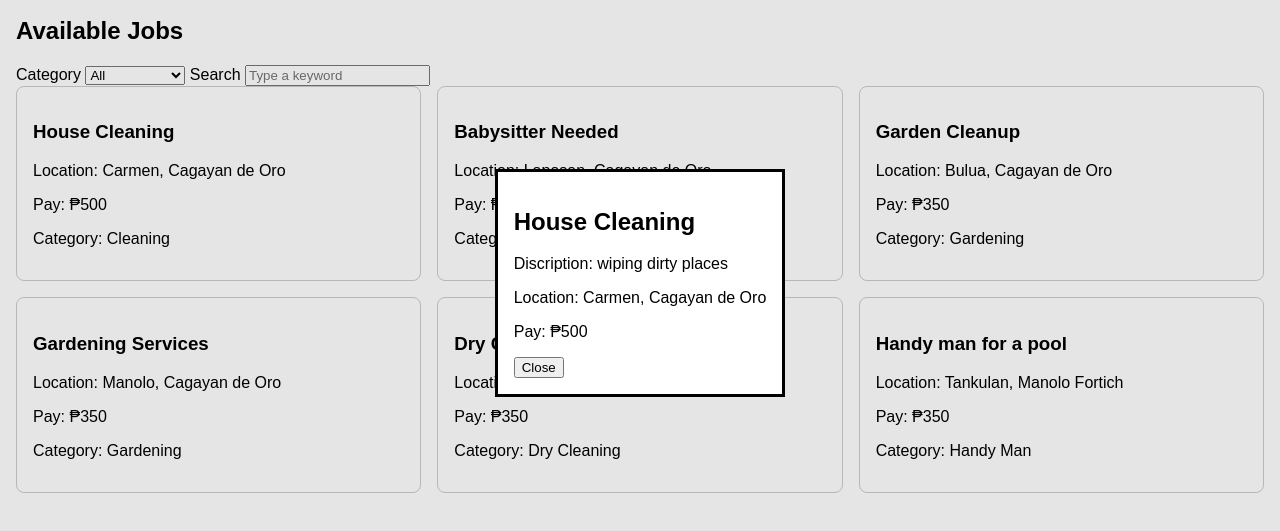
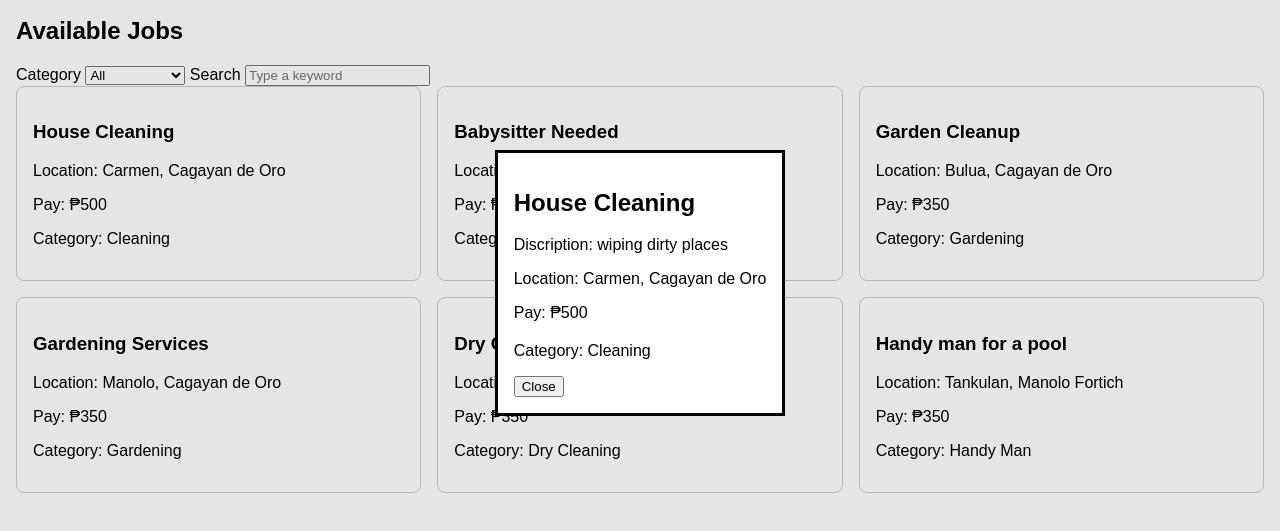
Before and after one commit to 20250396-ops/final-project-Sedeno-Zapico, a plain HTML site: page app.html in a window 1280 px wide. Both pictures are taken after a click on the button 218 px from the left and 300 px from the top of the page. Shown: the part 117-648 px from the top of the page. Drawn offline with Linux system fonts and the light colour scheme.

Commit message:
added job listing category sa popup

```diff
--- a/app.html
+++ b/app.html
@@ -35,6 +35,8 @@
       <p id="popup-description"></p>
       <p id="popup-location"></p>
       <p id="popup-pay"></p>
+      <h2 id="popup-title"></h2>
+      <p id="popup-category"></p>
 
       <button type="button" id="popup-close">Close</button>
     </dialog>
--- a/script.js
+++ b/script.js
@@ -128,6 +128,9 @@ const popupClose = document.getElementById("popup-close");
 
 function openJobPopup(job) {
   document.getElementById("popup-title").textContent = job.title;
+  document.getElementById("popup-title").textContent = job.title;
+document.getElementById("popup-category").textContent =
+  "Category: " + job.category;
   document.getElementById("popup-description").textContent = job.description;
   document.getElementById("popup-location").textContent =
     "Location: " + job.location;
```
Also changed, not shown: 1 other file.
